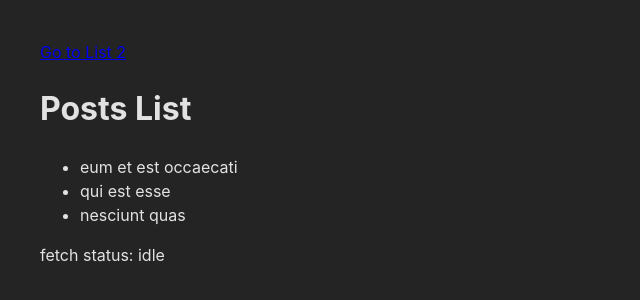
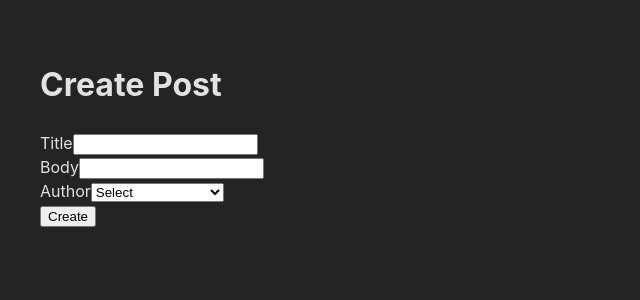
Before and after one commit to jorge-sandoval/reactjs-reactquery, a React (Vite) app: page /new in a window 1280 px wide. Before the commit this address led to /. Shown: the top 300 px of the page, without its empty margins (0-640 px from the left). Built offline with nearby package versions, Linux system fonts and the light colour scheme.

Commit message:
New Post. invalidateQueries and manual caching with setQueryData

```diff
--- a/src/App.tsx
+++ b/src/App.tsx
@@ -4,6 +4,7 @@ import Explore from './components/Explore';
 import PostList from './pages/PostList';
 import PostList2 from './pages/PostList2';
 import Post from './pages/Post';
+import New from './pages/New';
 
 function App() {
   return (
@@ -11,6 +12,7 @@ function App() {
       <Routes>
         <Route path="/" element={<PostList />} />
         <Route path="/posts/:id" element={<Post />} />
+        <Route path="/new" element={<New />} />
         <Route path="/list2" element={<PostList2 />} />
         <Route path="/explore" element={<Explore />} />
         <Route path="*" element={<Navigate to="/" replace />} />
--- /dev/null
+++ b/src/pages/New.tsx
@@ -0,0 +1,84 @@
+import { useMutation, useQuery, useQueryClient } from "@tanstack/react-query"
+import { FormEvent, useRef } from "react"
+import postService from "../api/services/postService"
+import { useNavigate } from "react-router-dom";
+import { Post } from "../api/models/post";
+import userService from "../api/services/userService";
+
+export default function New() {
+  const titleRef = useRef<HTMLInputElement>(null);
+  const bodyRef = useRef<HTMLInputElement>(null);
+  const userIdRef = useRef<HTMLSelectElement>(null);
+
+  const navigate = useNavigate();
+
+  const usersQuery = useQuery({
+    queryKey: ['users'],
+    queryFn: async () => {
+      const { items } = await userService.getAll();
+      return items;
+    },
+    staleTime: 1000 * 60 // 1 minute
+  });
+
+  const queryClient = useQueryClient();
+  const createMutation = useMutation({
+    mutationFn: (p: Post) => postService.create(p),
+    onSuccess: (data: Post)=> {
+      queryClient.invalidateQueries({ queryKey: ["posts"], exact: true });
+
+      queryClient.setQueryData(["posts", data.id], data);
+      const user = usersQuery.data?.find(u => u.id === userIdRef.current?.value);
+      if (user) {
+        queryClient.setQueryData(["users", user.id], user);
+      }
+
+      navigate(`/posts/${data.id}`);
+    },
+  })
+
+  function handleSubmit(e: FormEvent) {
+    e.preventDefault()
+    console.log('ddd')
+    createMutation.mutate({
+      title: titleRef.current?.value ?? '',
+      body: bodyRef.current?.value ?? '',
+      userId: userIdRef.current?.value ?? ''
+    } as Post)
+  }
+
+  return (
+    <div>
+      {createMutation.isError && JSON.stringify(createMutation.error)}
+      <h1>Create Post</h1>
+      <form onSubmit={handleSubmit}>
+        <div>
+          <label htmlFor="title">Title</label>
+          <input id="title" ref={titleRef} />
+        </div>
+        <div>
+          <label htmlFor="body">Body</label>
+          <input id="body" ref={bodyRef} />
+        </div>
+        <div>
+        <label htmlFor="userId">Author</label>
+          <select
+            name="userId"
+            id="userId"
+            ref={userIdRef}
+          >
+            <option value="">Select</option>
+            {usersQuery.data?.map((a) => (
+              <option key={a.id} value={a.id}>
+                {a.name}
+              </option>
+            ))}
+          </select>
+        </div>
+        <button disabled={createMutation.isPending}>
+          {createMutation.isPending ? "Loading..." : "Create"}
+        </button>
+      </form>
+    </div>
+  )
+}
--- a/src/pages/PostList.tsx
+++ b/src/pages/PostList.tsx
@@ -8,7 +8,7 @@ export default function PostsList() {
   const postsQuery = useQuery({
     queryKey: ['posts'],
     queryFn: async () => {
-      const { items } = await postService.getAll()
+      const { items } = await postService.getAll();
       return items;
     },
     refetchInterval: 1000 * 10 // 10 seconds
@@ -21,6 +21,7 @@ export default function PostsList() {
     <div>
       <Link to={`/list2`}>Go to List 2</Link>
       <h1>Posts List</h1>
+      <button onClick={() => navigate('new')}>Create Post</button>
       <ul>
         {postsQuery.data?.map(post => (
           <li key={post.id} onClick={() => navigate(`/posts/${post.id}`)}>
```
